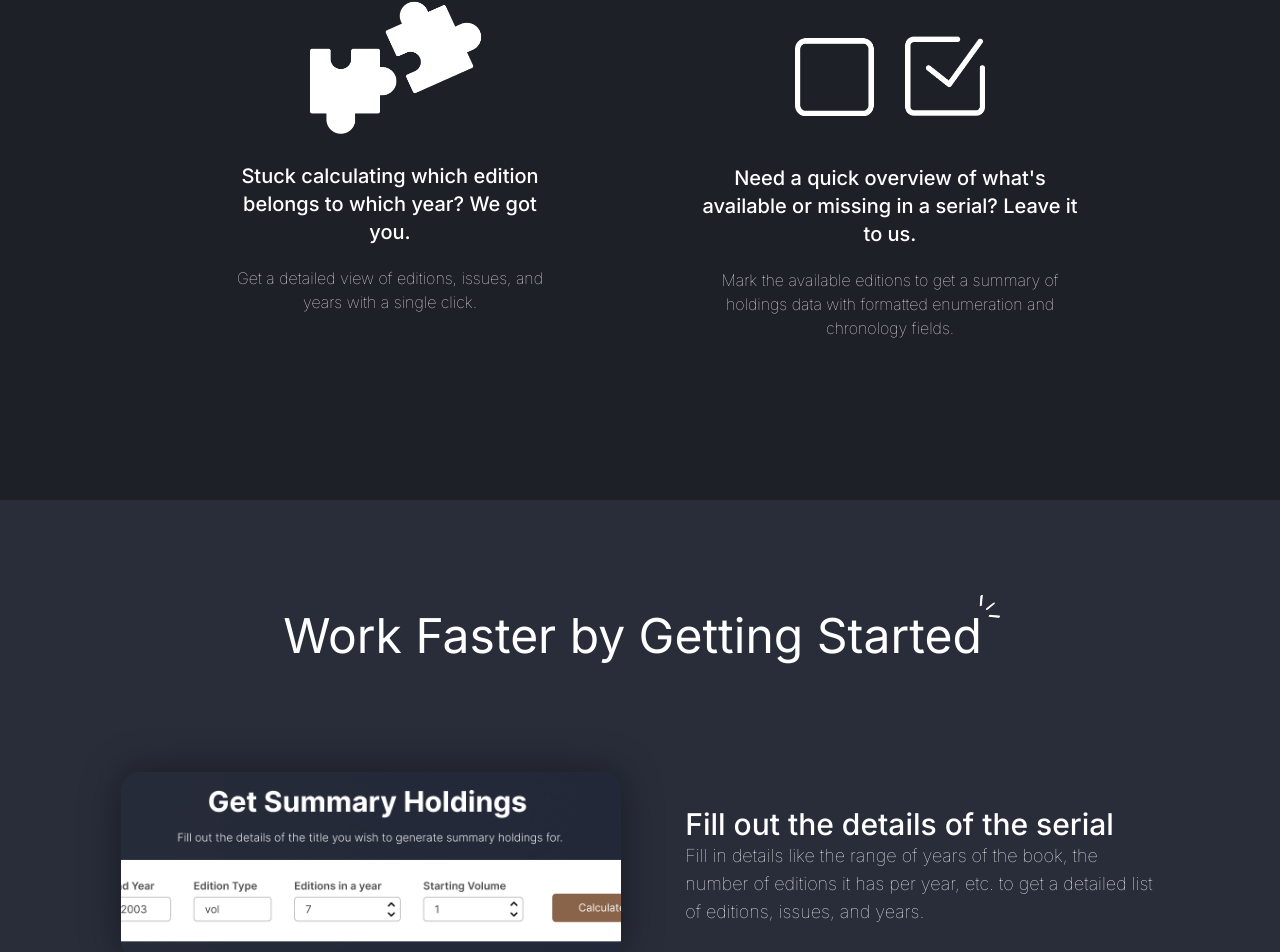
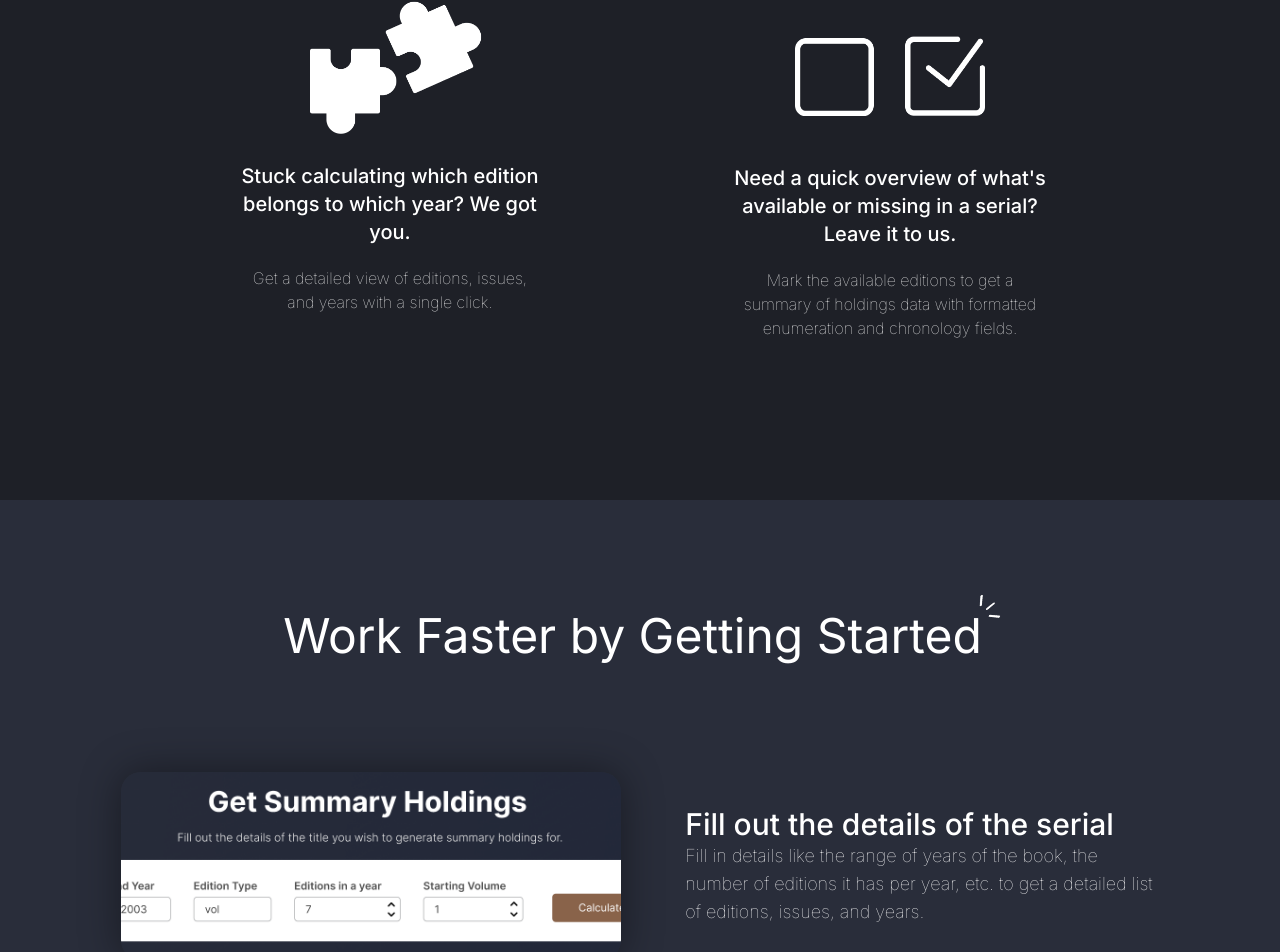
Before and after one commit to jjose14-Jacob-Jose/getSummaryHoldings, a Next.js app: page / in a window 1280 px wide. Shown: the part 1065-2017 px from the top of the page. Built offline with nearby package versions, Linux system fonts and the light colour scheme.

Commit message:
t_50-minor modifications

```diff
--- a/src/components/static/Home/GoodbyeToTaxingCalSection.jsx
+++ b/src/components/static/Home/GoodbyeToTaxingCalSection.jsx
@@ -50,11 +50,11 @@ export default function GoodbyeToTaxingCalSection() {
               className="w-[180px] h-[150px] -mr-5"
             />
           </div>
-          <div className="text-center  mx-auto justify-center ">
+          <div className="w-[90%] text-center mx-auto justify-center ">
             <h3 className={`${styles.paraOne} mt-7`}>
               Stuck calculating which edition belongs to which year? We got you.
             </h3>
-            <p className="mt-5">
+            <p className="mt-5 w-[90%] text-center mx-auto justify-center">
               Get a detailed view of editions, issues, and years with a single
               click.
             </p>
@@ -74,12 +74,12 @@ export default function GoodbyeToTaxingCalSection() {
               className="w-[190px] h-[80px] mb-12 mt-10"
             />
           </div>
-          <div className="text-center  mx-auto justify-center ">
+          <div className="w-[90%] text-center mx-auto justify-center">
             <h3 className={`${styles.paraOne} mb-5 `}>
               Need a quick overview of what's available or missing in a serial?
               Leave it to us.
             </h3>
-            <p className="w-[90%] mx-auto justify center">
+            <p className="w-[90%] text-center mx-auto justify-center">
               Mark the available editions to get a summary of holdings data with
               formatted enumeration and chronology fields.
             </p>
```
